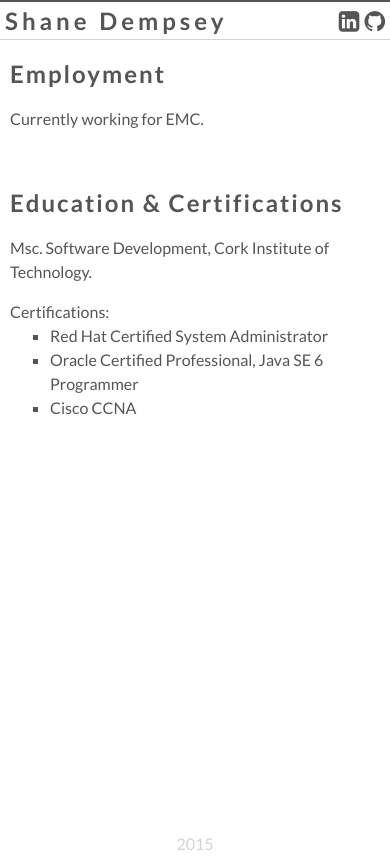
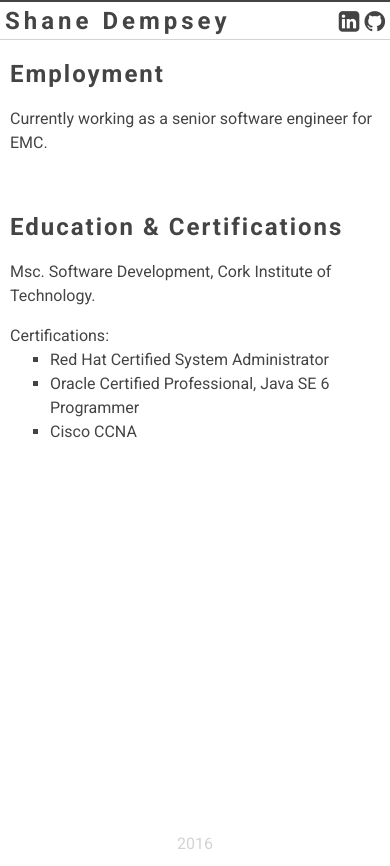
Before and after one commit to iagainst138/iagainst138.github.io, a plain HTML site: page index.html in a window 390 px wide. Drawn offline with Linux system fonts and the light colour scheme.

Commit message:
2016 updates

```diff
--- a/css/style.css
+++ b/css/style.css
@@ -5,11 +5,9 @@ html, body {
 }
 
 body {
-    /*font-family: "Roboto", "Helvetica Neue", Helvetica, Arial, sans-serif;*/
-    font-family: 'Lato', sans-serif;
-    /*color: #444;*/
-    color: #555;
-    border-top: 2px solid #555;
+    font-family: "Roboto", "Helvetica Neue", Helvetica, Arial, sans-serif;
+    color: #444;
+    border-top: 2px solid #444;
     line-height: 24px;
 }
 
@@ -29,10 +27,10 @@ a:visited {
 }
 a:hover {
     text-decoration: none;
-    color: firebrick;
+    color: #C0392B;
 }
 a:active {
-    color: firebrick;
+    color: #C0392B;
     font-weight: 300;
 }
 
@@ -53,7 +51,11 @@ pre, code {
     height: 100%;
     float: left;
     position: fixed;
+    color: inherit;
+    background: inherit;
     border-right: 1px solid lightgray;
+    transition: background-color 0.8s ease;
+    transition: color 0.6s ease;
 }
 
 .main {
@@ -121,7 +123,7 @@ pre, code {
     padding: 10px;
     padding-left: 20px;
     padding-right: 20px;
-    border-left: 4px solid firebrick;
+    border-left: 4px solid #C0392B;
     font-style: italic;
     font-weight: 200;
 }
@@ -163,11 +165,11 @@ pre, code {
     }
 
     .info {
-        color: #555;
-        border-top: 2px solid #555;
+        color: inherit;
+        background: inherit;
+        border-top: 2px solid #444;
         display:table;
         position: fixed;
-        background: white;
         top: 0px;
         height: 40px;
         border-right: none;
@@ -176,7 +178,6 @@ pre, code {
 
     .main {
         height: auto;
-        //overflow-y: hidden;
         margin-left: 0%;
         margin-bottom: 0px;
     }
--- a/index.html
+++ b/index.html
@@ -3,7 +3,6 @@
 <meta name="viewport" content="width=device-width, minimumscale=1.0, maximum-scale=1.0 user-scalable=no" />
 <link href="//maxcdn.bootstrapcdn.com/font-awesome/4.1.0/css/font-awesome.min.css" rel="stylesheet">
 <link href='//fonts.googleapis.com/css?family=Roboto:100,200,300,400,700' rel='stylesheet' type='text/css'>
-<link href='http://fonts.googleapis.com/css?family=Lato:400,300,700' rel='stylesheet' type='text/css'>
 <link type="text/css" rel="stylesheet" href="css/style.css">
 <title>Shane Dempsey</title>
 </head>
@@ -23,7 +22,7 @@
 <div class="main">
 
 <h2>Employment</h2>
-<p>Currently working for EMC.</p>
+<p>Currently working as a senior software engineer for EMC.</p>
 
 <h2>Education & Certifications</h2>
 <p>Msc. Software Development, Cork Institute of Technology.</p>
@@ -37,7 +36,7 @@ Certifications:
 </div> <!-- end main-->
 
 <div class="footnote">
-2015
+2016
 </div> <!-- end footnote -->
 
 
@@ -47,9 +46,15 @@ function scroller() {
         if ( window.innerWidth <= 900 ) {
             if ( window.pageYOffset > 0 ) {
                 document.getElementById('info').style.boxShadow='0px 1px 5px #888888';
+                document.getElementById('info').style.color='white';
+                document.getElementById('info').style.background='#444';
+                document.getElementById('info').style.borderBottom='1px solid #444';
             }
             else {
                 document.getElementById('info').style.boxShadow='none';
+                document.getElementById('info').style.color='#444';
+                document.getElementById('info').style.background='white';
+                document.getElementById('info').style.borderBottom='1px solid lightgray';
             }
         }
     }
@@ -59,6 +64,9 @@ function resizer() {
     return function () {
         if ( window.innerWidth > 900 ) {
             document.getElementById('info').style.boxShadow='none';
+            document.getElementById('info').style.color='#444';
+            document.getElementById('info').style.background='white';
+            document.getElementById('info').style.borderBottom='1px solid lightgray';
         }
         scroller()();
     }
```
